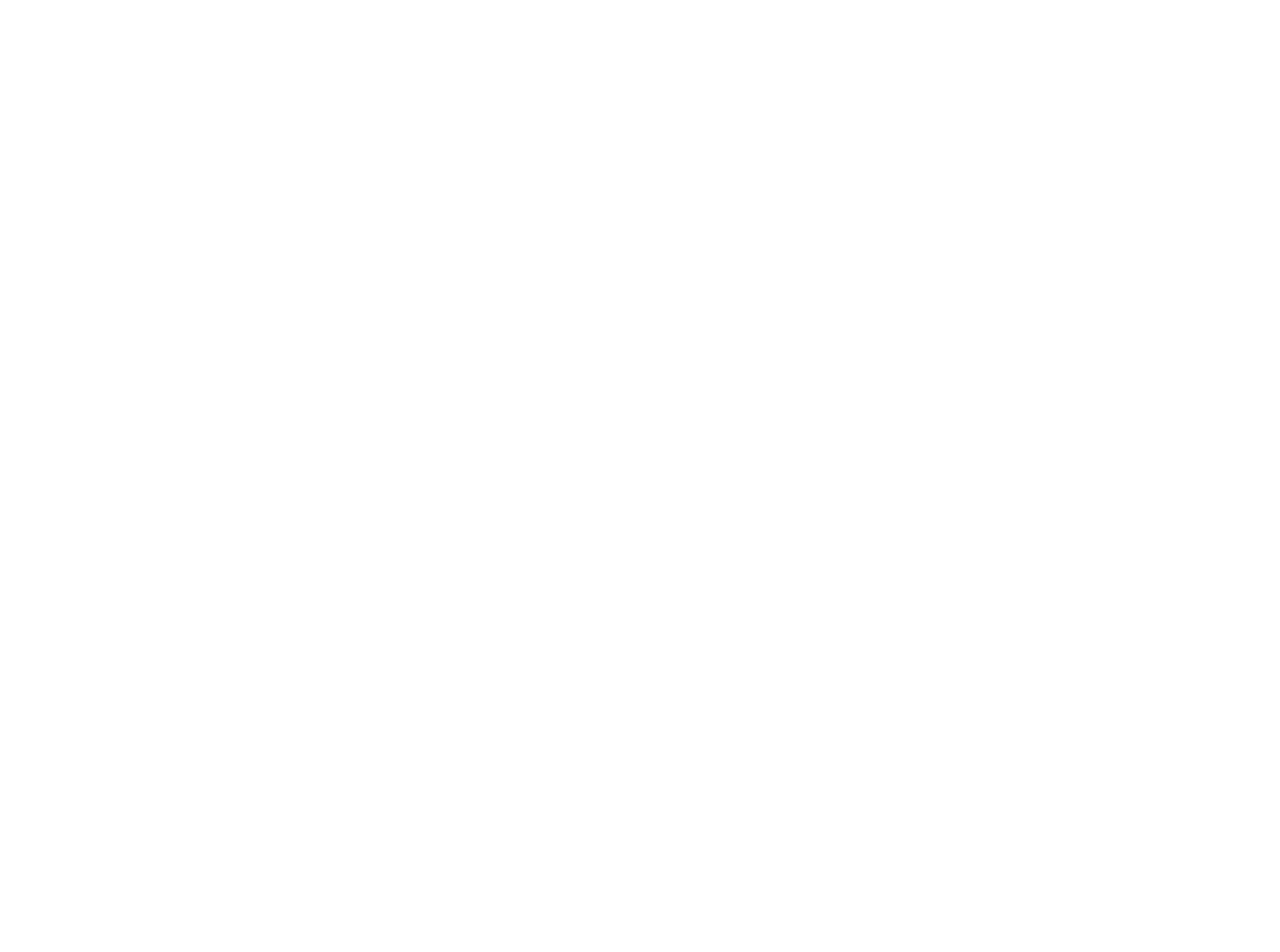
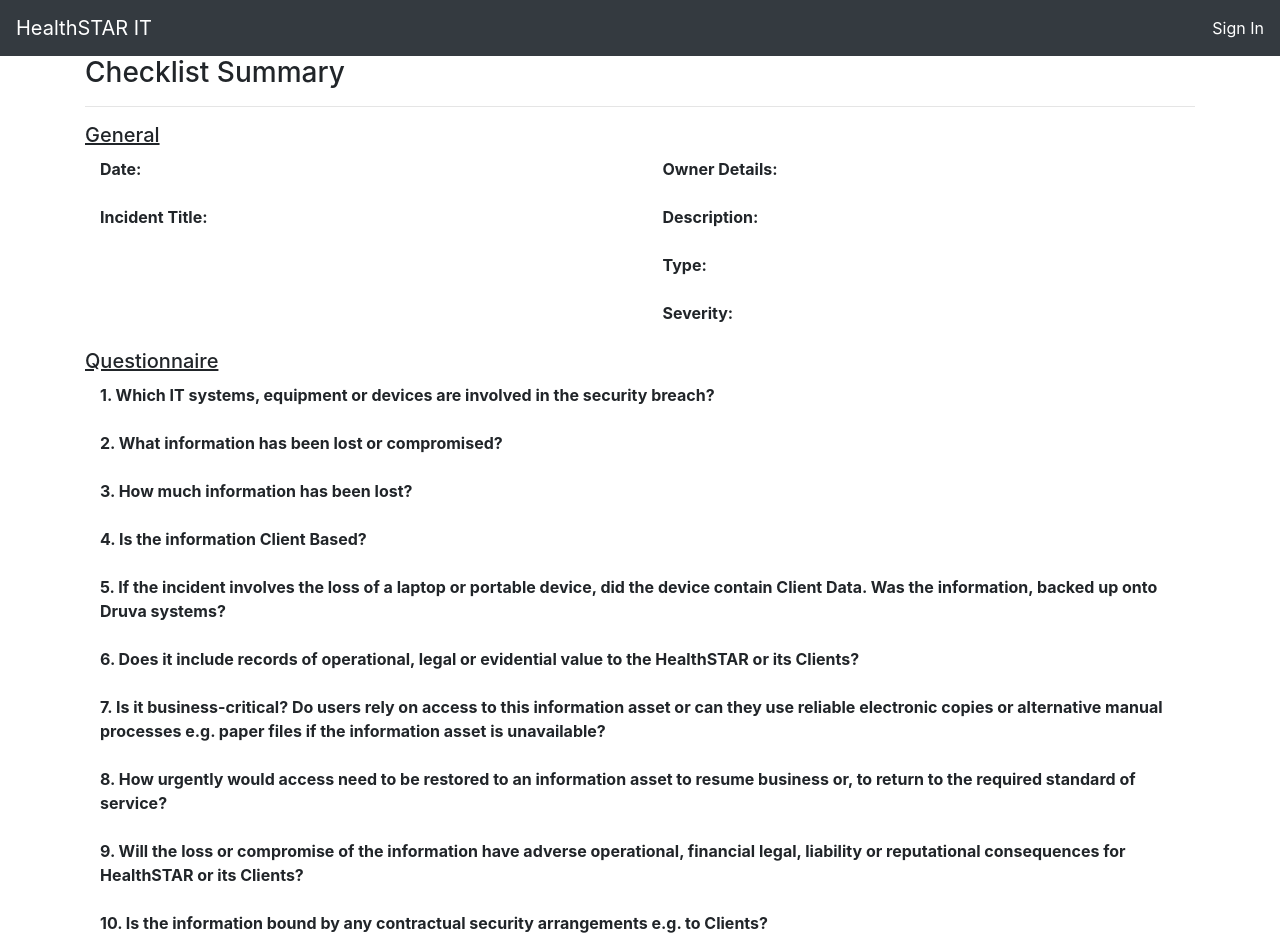
Before and after one commit to patrick-salvatore/IT-ticketer, a React (Create React App) app in the folder client/: page /summary in a window 1280 px wide. Shown: the top 952 px of the page. Before the commit the page ends 800 px from the top, so only its background shows below. Built offline with nearby package versions, Linux system fonts and the light colour scheme.

Commit message:
finishing the report form

```diff
--- a/client/src/Components/App.js
+++ b/client/src/Components/App.js
@@ -1,6 +1,7 @@
 import React from 'react';
 import {Switch, Route} from 'react-router-dom'
 
+import Navbar from "./Home/Navbar/Navbar"
 import Home from './Home/Home';
 import SignIn from './Auth/SignIn';
 import NewForm from './Forms/Containers/NewForm'
@@ -11,6 +12,7 @@ import Summary from './Forms/Containers/Summary'
 function App() {
   return (
     <div className="App">
+      <Navbar/>
       <Switch>
         <Route exact path='/' component = {Home}></Route>
         <Route path='/signin' component = {SignIn}></Route>
--- a/client/src/Components/Forms/Containers/NewForm.js
+++ b/client/src/Components/Forms/Containers/NewForm.js
@@ -1,5 +1,4 @@
 import React, { Component } from 'react'
-import Navbar from '../../Home/Navbar/Navbar'
 
 // Router & Redux
 import {Link} from 'react-router-dom'
@@ -20,7 +19,7 @@ class NewForm extends Component {
       formFields: {
         date: '',
         incident_title: '',
-        incident_owner: '',
+        owner_name: '',
         owner_email: '',
         owner_tel: '',
         owner_add: '',
@@ -67,11 +66,12 @@ class NewForm extends Component {
     this.props.onSave(this.state.formFields)
   }
 
+  componentDidUpdate() {
+  }
+
   render() {
     return (
-      <div>
-        <Navbar/>
-        <div className = 'container'>
+      <div className = 'container'>
         <h1>Incidence Response Check List</h1>
           <form className = 'container-fluid'>
             <div className='row'>
@@ -95,9 +95,9 @@ class NewForm extends Component {
             <div className = 'row'>
               <Input
                 type = 'text'
-                name = 'incident_owner'
+                name = 'owner_name'
                 placeholder = 'Name'
-                value = {this.state.formFields.incident_owner}
+                value = {this.state.formFields.owner_name}
                 onChange =  {this.changeHandler}
               />
               <Input
@@ -162,9 +162,7 @@ class NewForm extends Component {
                 />
               </div>
           </form>
-          {/* <button className = 'btn btn-success' type = 'submit' > Save </button> */}
           <Link to ='/questionnaire'><button onClick = {this.saveHandler} className = 'btn btn-primary'> Next </button></Link>
-        </div>
       </div>
     )
   }
--- a/client/src/Components/Forms/Containers/Questionnaire.js
+++ b/client/src/Components/Forms/Containers/Questionnaire.js
@@ -1,10 +1,9 @@
 import React, { Component } from 'react'
-import Navbar from '../../Home/Navbar/Navbar'
 import HIGH_RISK_CONTENT from '../Items/content'
 import {saveFormToState} from '../../../Actions/ReportActions'
 
 // react-router & redux
-import {Link} from 'react-router-dom'
+import { Link } from 'react-router-dom'
 import { connect } from 'react-redux'
 
 // components
@@ -17,7 +16,7 @@ class Questionaire extends Component {
     super()
     this.state = {
       questions: {
-        q1: '', q2: '', q3: '', q4: '', q5: '', q6: '', q7: '', q8: '', q9: '', q10: '', action: ''
+        q1: '', q2: '', q3: '', q4: '', q5: '', q6: '', q7: '', q8: '', q9: '', q10: '', q11: '', action: ''
       },
     }
   }
@@ -39,9 +38,7 @@ class Questionaire extends Component {
 
   render() {
     return (
-      <div>
-        <Navbar/>
-        <div className = 'container'>
+      <div className = 'container'>
         <h1>Risk Factors Questionnaire</h1>
         <p>Please answer the following questions to provide more information about the issue</p>
           <div className = 'row'>
@@ -94,7 +91,7 @@ class Questionaire extends Component {
                 value = {this.state.questions.q6}
                 onChange = {this.changeHandler}
               />
-              <label className = 'form-group-label font-weight-bold'> Is it business-critical? Do users rely on access to this information asset or can they use reliable electronic copies or alternative manual processes e.g. paper files if the information asset is unavailable? </label>
+              <label className = 'form-group-label font-weight-bold'>Is it business-critical? Do users rely on access to this information asset or can they use reliable electronic copies or alternative manual processes e.g. paper files if the information asset is unavailable?</label>
               <div className = 'row'>
                 <Input
                 title = 'Yes'
@@ -158,11 +155,9 @@ class Questionaire extends Component {
               />
             </form>
 
-            {/* <button className = 'btn btn-success' type = 'submit'> Save </button> */}
             <Link to ='/summary'><button onClick = {this.saveHandler} className = 'btn btn-primary'> Next </button></Link>
           </div>
         </div>
-      </div>
     )
   }
 }
--- a/client/src/Components/Forms/Containers/Summary.js
+++ b/client/src/Components/Forms/Containers/Summary.js
@@ -7,18 +7,80 @@ class Summary extends Component {
         this.state = {}
     }
 
-    componentDidMount () {
-      console.log(this.props.Report)
+    componentWillMount() {
+      this.setState(() => (this.props.Report), () => {console.log(this.state)})
+    }
+
+    handleSave = () => {
+      console.log(this.state)
     }
 
   render() {
     return (
-      <div>
-
+      <div className = 'container'>
+        <h3>Checklist Summary</h3>
+        <hr/>
+        <h5 style = {{textDecoration: 'underline'}}>General</h5>
+        <div style = {{marginTop: '10px', marginLeft: '15px'}}>
+          <div className = 'row'>
+            <div className = 'col-6'>
+              <label className = 'font-weight-bold'>Date:</label>
+                <p> { this.state.Report.date } </p>
+              <label className = 'font-weight-bold'>Incident Title:</label>
+                <p> { this.state.Report.incident_title } </p>
+            </div>
+            <div className = 'col-6'>
+              <label className = 'font-weight-bold'>Owner Details:</label>
+                <p> { this.state.Report.owner_name } </p>
+                <p> { this.state.Report.owner_email } </p>
+                <p> { this.state.Report.owner_tel } </p>
+                <p> { this.state.Report.owner_add } </p>
+              <label className = 'font-weight-bold'>Description:</label>
+                <p> { this.state.Report.incident_desc } </p>
+              <label className = 'font-weight-bold'>Type:</label>
+                <p>{ this.state.Report.incident_type }</p>
+              <label className = 'font-weight-bold'>Severity:</label>
+                <p>{ this.state.Report.incident_severity }</p>
+            </div>
+          </div>
+        </div>
+        <h5 style = {{textDecoration: 'underline'}}>Questionnaire</h5>
+        <div style = {{marginTop: '10px', marginLeft: '15px'}}>
+          <div className = 'row'>
+              <div className = 'col-12'>
+                <label className = 'font-weight-bold'>1. Which IT systems, equipment or devices are involved in the security breach?</label>
+                  <p> { this.state.Report.q1 } </p>
+                <label className = 'font-weight-bold'>2. What information has been lost or compromised?</label>
+                  <p> { this.state.Report.q2 } </p>
+                <label className = 'font-weight-bold'>3. How much information has been lost?</label>
+                  <p> { this.state.Report.q3 } </p>
+                <label className = 'font-weight-bold'>4. Is the information Client Based?</label>
+                  <p> { this.state.Report.q4 } </p>
+                <label className = 'font-weight-bold'>5. If the incident involves the loss of a laptop or portable device, did the device contain Client Data. Was the information, backed up onto Druva systems?</label>
+                  <p> { this.state.Report.q5 }</p>
+                <label className = 'font-weight-bold'>6. Does it include records of operational, legal or evidential value to the HealthSTAR or its Clients?</label>
+                  <p> { this.state.Report.q6}</p>
+                <label className = 'font-weight-bold'>7. Is it business-critical? Do users rely on access to this information asset or can they use reliable electronic copies or alternative manual processes e.g. paper files if the information asset is unavailable?</label>
+                  <p> { this.state.Report.q7}</p>
+                <label className = 'font-weight-bold'>8. How urgently would access need to be restored to an information asset to resume business or, to return to the required standard of service?</label>
+                  <p> { this.state.Report.q8}</p>
+                <label className = 'font-weight-bold'>9. Will the loss or compromise of the information have adverse operational, financial legal, liability or reputational consequences for HealthSTAR or its Clients?</label>
+                  <p> { this.state.Report.q9}</p>
+                <label className = 'font-weight-bold'>10. Is the information bound by any contractual security arrangements e.g. to Clients?</label>
+                  <p> { this.state.Report.q10}</p>
+                <label className = 'font-weight-bold'>11. Is any of the information confidential?</label>
+                  <p> { this.state.Report.q11}</p>
+                <label className = 'font-weight-bold'>12. High Risk Action </label>
+                  <p> { this.state.Report.action}</p>
+              </div>
+            </div>
+        </div>
+        <button onClick = {this.handleSave} className = 'btn btn-success'> Save </button>
       </div>
     )
   }
 }
+
 
 const mapStateToProps = (state) => {
   return {
--- a/client/src/Components/Forms/Items/Checklist.js/checkboxes.js
+++ b/client/src/Components/Forms/Items/Checklist.js/checkboxes.js
@@ -1,27 +1,27 @@
 const checkBoxes = [
     {
       name: 'incident_type',
-      key: 'securityBreach_IT',
+      key: ' IT_Security Breach',
       title: 'IT Security Breach'
     },
     {
       name: 'incident_type',
-      key: 'dataBreach',
+      key: ' Data Breach',
       title: 'Data Breach'
     },
     {
       name: 'incident_type',
-      key: 'securityBreach_Phys',
-      title: 'Physical Seurity Breach'
+      key: ' Security Breach_Phys',
+      title: 'Physical Security Breach'
     },
     {
       name: 'incident_type',
-      key: 'equipment',
+      key: ' Equipment',
       title: 'Equipment Compromised'
     },
     {
       name: 'incident_type',
-      key: 'user_err',
+      key: ' User_err',
       title: 'User Error'
     }
 ];
--- a/client/src/Components/Home/Home.js
+++ b/client/src/Components/Home/Home.js
@@ -1,12 +1,10 @@
 import React from 'react'
 
-import Navbar from './Navbar/Navbar'
 import DashBoard from './Dashboard/DashBoard'
 
 const Home = () => {
   return (
     <div>
-        <Navbar/>
         <DashBoard/>
     </div>
   )
```
